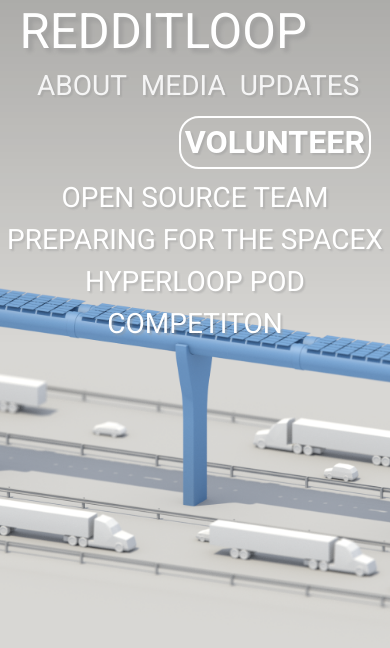
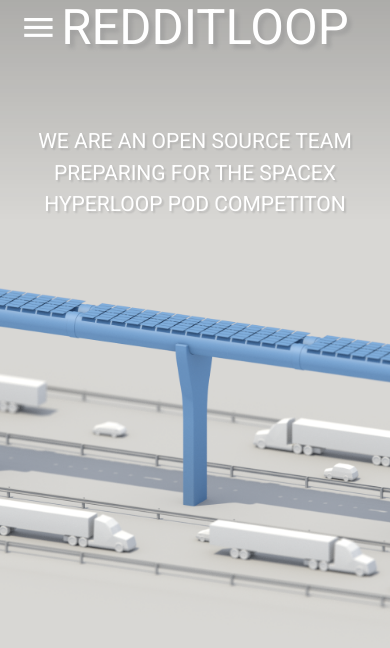
Before and after one commit to rLoopTeam/website-old, a website: page index.html in a window 390 px wide. Drawn offline with nearby package versions, Linux system fonts and the light colour scheme; a web font is replaced by a local one.

Commit message:
Add Hamburger
I made the text smaller on desktop and added hamburger menu to mobile.
I also changed some css to copy over base css instead of creating a new
class.

```diff
--- a/assets/css/custom.css
+++ b/assets/css/custom.css
@@ -27,9 +27,11 @@
     background-size: cover;
 }
 
-h1, h2, h3, p {
-    font-family: 'Roboto', sans-serif;
-    display: inline;
+nav{
+background:none;
+border:none;
+box-shadow: none;
+
 }
 
 .gradient{
@@ -42,11 +44,12 @@
   background: linear-gradient(to bottom, rgba(0,0,0,0.2) 0%, rgba(255,255,255,0) 100%);
   filter: progid:DXImageTransform.Microsoft.gradient( startColorstr='#000000', endColorstr='#ffffff', GradientType=0 );
 }
-
-.header-nav {
-    display: block;
-    width: 100%;
-
+nav .brand-logo {
+    font-size: 3.5rem;
+    display: inline;
+    color: white;
+    text-shadow: 4px 4px 4px rgba(150, 150, 150, 0.71);
+    padding-left: 20px;
 }
 
 .nav-wrapper {
@@ -54,42 +57,10 @@
     margin: 0 auto;
 }
 
-.menu-items {
-    display: inline;
-    /*float:right;*/
-    font-size: 2rem;
-    margin-bottom: 0.2rem;
-}
-
-.logo {
-    font-size: 3.5rem;
-    display: inline;
-    color: white;
-    text-shadow: 4px 4px 4px rgba(150, 150, 150, 0.71);
-}
-
-.menu-items a:first-child {
-    margin-left: 4%;
-}
-
-.menu-items li {
-    display: inline;
-    padding-left: 1%;
-    padding-right: 1%;
-    font-size: 2rem;
-    color: rgb(245, 245, 245);
-    text-shadow: 2px 2px 2px rgba(150, 150, 150, 0.45);
-}
 
 #v-button {
-    margin-top: 0.7rem;
-    float: right;
-    font-size: 2.3rem;
+    font-size: 1.5rem;
     font-weight: bold;
-    /*margin-left:10%;*/
-    color: white;
-    border-radius: 20px;
-    border: 0.2rem solid white;
 }
 
 .desc {
@@ -101,5 +72,5 @@
 
 .desc-text {
     color: white;
-    font-size: 2rem;
+    font-size: 1.5rem;
 }
--- a/index.html
+++ b/index.html
@@ -10,40 +10,45 @@
 
 </head>
 <body>
-<div class="hero">
+
 	<div class="gradient">
-    <header class="header-nav">
+		<nav>
 			<div class="nav-wrapper">
-            <h1 class="logo">REDDITLOOP</h1>
-            <ul class="menu-items">
-                <a href="#">
-                    <li>ABOUT</li>
-                </a>
-                <a href="#">
-                    <li>MEDIA</li>
-                </a>
-                <a href="http://www.reddit.com/r/redditloop">
-                    <li>UPDATES</li>
-                </a>
-                <a href="http://www.reddit.com/r/redditloop/wiki/index">
-                    <li id="v-button">VOLUNTEER</li>
-                </a>
+				<a href="#" class="brand-logo logo"> REDDITLOOP</a>
+				<ul id="nav-mobile" class="right hide-on-med-and-down">
+					<li><a href="#">About</a></li>
+					<li><a href="#">Media</a></li>
+					<li><a href="http://www.reddit.com/r/redditloop">Updates</a></li>
+					<li ><a id="v-button" href="http://www.reddit.com/r/redditloop/wiki/index">Volunteer</a></li>
 				</ul>
+				<ul id="slide-out" class="side-nav">
+					<li><a href="#">About</a></li>
+					<li><a href="#">Media</a></li>
+					<li><a href="http://www.reddit.com/r/redditloop">Updates</a></li>
+					<li ><a id="v-button" href="http://www.reddit.com/r/redditloop/wiki/index">Volunteer</a></li>
+				</ul>
+				<a href="#" data-activates="slide-out" class="button-collapse"><i class="mdi-navigation-menu"></i></a>
 
 			</div>
-    </header>
+		</nav>
+
+		<div class="hero">
 			<div class="main">
 				<div class="desc">
 					<p class="desc-text">
-                OPEN SOURCE TEAM PREPARING FOR THE SPACEX HYPERLOOP POD COMPETITON
+						WE ARE AN OPEN SOURCE TEAM PREPARING FOR THE SPACEX HYPERLOOP POD COMPETITON
 					</p>
 				</div>
 			</div>
 		</div>
+	</div>
+	<script type="text/javascript" src="https://code.jquery.com/jquery-2.1.1.min.js"></script>
+	<script type="text/javascript" src="assets/js/materialize.min.js"></script>
+	<script>
 
-
-</div>
-<script>
+	//	Side-Nav init
+	$(".button-collapse").sideNav();
+	//	Google Analytics
 	(function (i, s, o, g, r, a, m) {
 		i['GoogleAnalyticsObject'] = r;
 		i[r] = i[r] || function () {
```
Lines whose indentation alone changed are shown as unchanged.
